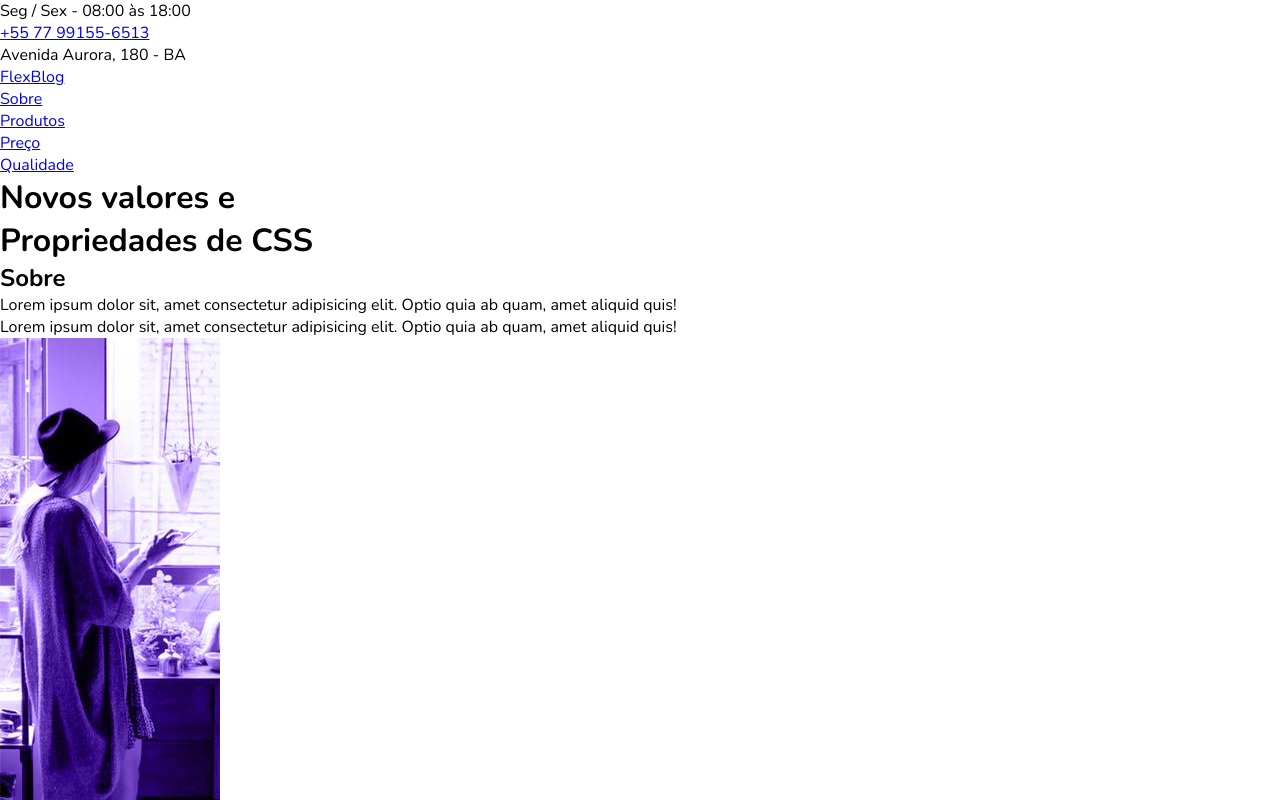
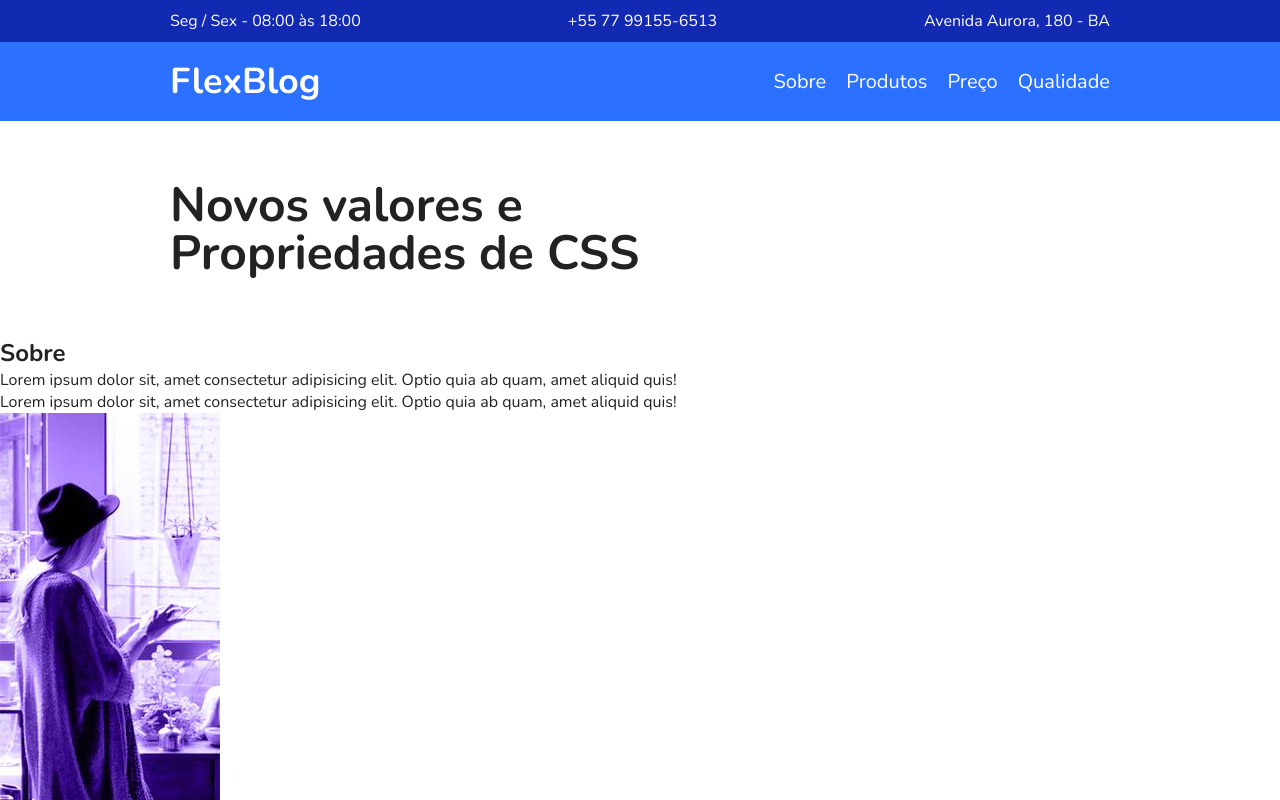
Before and after one commit to ROBERTOCONRADO/FlexBlog, a plain HTML site: page Flex-box Origamid/index.html in a window 1280 px wide. Shown: the top 800 px of the page. Drawn offline with nearby package versions, Linux system fonts and the light colour scheme.

Commit message:
style-header

```diff
--- a/Flex-box Origamid/index.html
+++ b/Flex-box Origamid/index.html
@@ -23,7 +23,7 @@
             <div class="menu-logo">
                 <a href="#">FlexBlog</a>
             </div>
-            <nav>
+            <nav class="menu-nav">
                 <ul>
                     <li><a href="#sobre">Sobre</a></li>
                     <li><a href="#produtos">Produtos</a></li>
--- a/Flex-box Origamid/style.css
+++ b/Flex-box Origamid/style.css
@@ -1,7 +1,85 @@
+/* reset */
 body, h1, h2, p, ul, li, a {
     margin: 0px;
     padding: 0px;
 }
 body {
-    font-family: "Nunito";
+    font-family: "Nunito", Arial, Helvetica, sans-serif;
+    color: #222;
 }
+ul {
+    list-style: none;
+}
+a {
+    text-decoration: none;
+}
+img {
+    display: block;
+    max-width: 100%;
+}
+* {
+    box-sizing: border-box;
+}
+
+/* SuperInfo */
+.superinfo-bg {
+    background-color: #122ab2;
+    color: white;
+}
+.superinfo a {
+    color: white;
+}
+.superinfo {
+    max-width: 960px;
+    padding-top:  10px;
+    margin: 0 auto;
+    display: flex;
+    flex-wrap: wrap;
+    justify-content: space-between;
+}
+.superinfo p, .superinfo a {
+    margin: 0 10px 10px 10px;
+}
+
+/* menu */
+.menu-bg {
+    background-color: #2c70ff;
+}
+.menu {
+    max-width: 960px;
+    margin: 0 auto;
+    padding: 15px 0;
+    display: flex;
+    flex-wrap: wrap;
+    justify-content: space-between;
+    align-items: center;
+}
+.menu a {
+    color: white;
+}
+.menu-logo a {
+    font-size: 2.25em;
+    font-weight: bold;
+    margin: 0 10px;
+}
+.menu-nav ul {
+    display: flex;
+    flex-wrap: wrap;
+}
+.menu-nav a {
+    font-size: 1.25em;
+    display: block;
+    padding: 10px;
+}
+.menu-nav a:hover {
+    color: #122ab2;
+}
+
+/* Introducao */
+.introducao {
+    font-size: 3em;
+    line-height: 1;
+    max-width: 960px;
+    margin: 0 auto;
+    padding: 60px 10px;
+}
```
Also changed, not shown: Flex-box Origamid/script.js (added).
